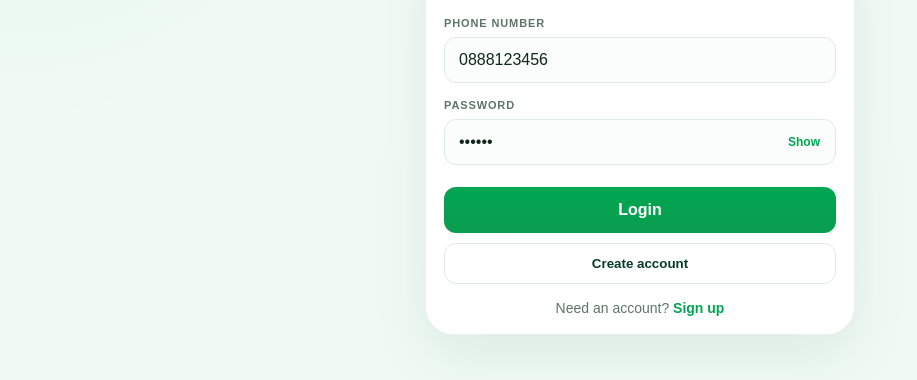
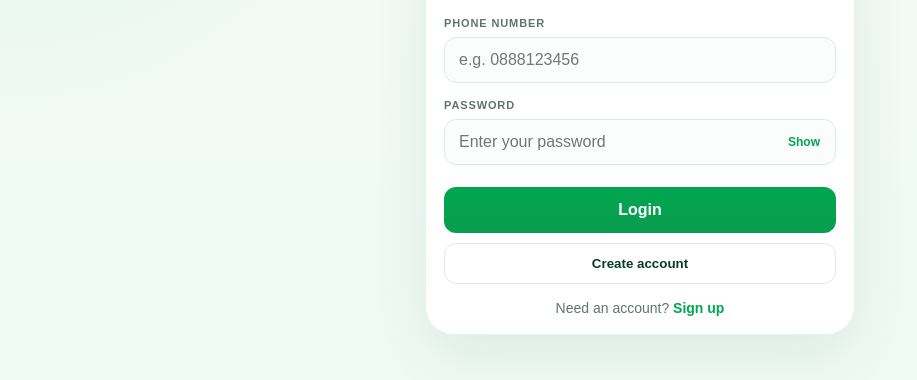
Before and after one commit to martial0018/TNM-MPAMBA, a website: page login.html in a window 1280 px wide. Shown: the part 328-708 px from the top of the page, without its empty margins (0-917 px from the left). Drawn offline with Linux system fonts and the light colour scheme.

Commit message:
Remove default login credentials

```diff
--- a/login.html
+++ b/login.html
@@ -200,13 +200,13 @@
 
       <div class="field">
         <label for="phone">Phone number</label>
-        <input id="phone" type="tel" value="0888123456" placeholder="e.g. 0888123456" />
+        <input id="phone" type="tel" placeholder="e.g. 0888123456" />
       </div>
 
       <div class="field">
         <label for="password">Password</label>
         <div class="password-wrap">
-          <input id="password" type="password" value="123456" placeholder="Enter your password" />
+          <input id="password" type="password" placeholder="Enter your password" />
           <button type="button" class="password-toggle" data-target="password">Show</button>
         </div>
       </div>
```
